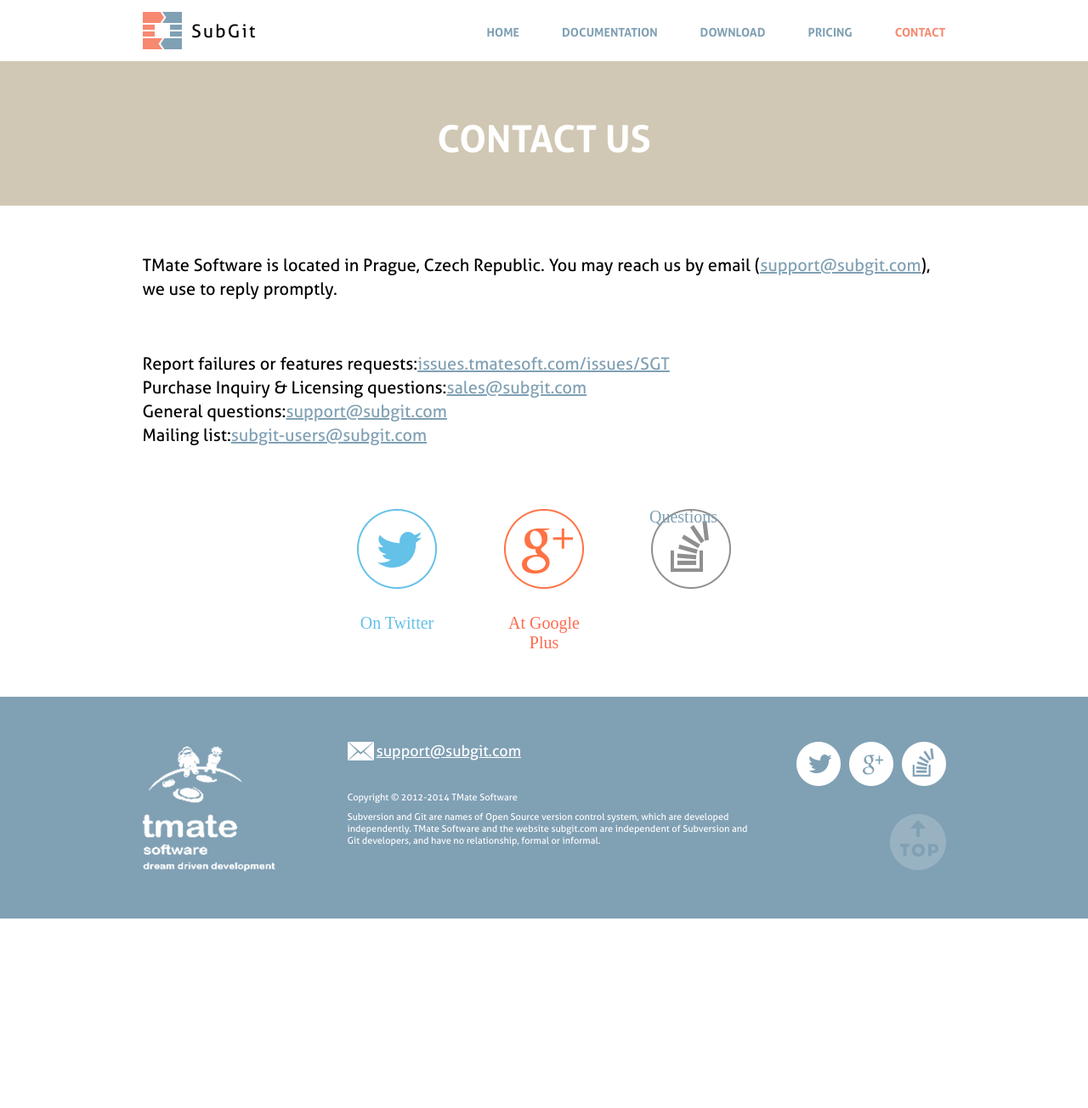
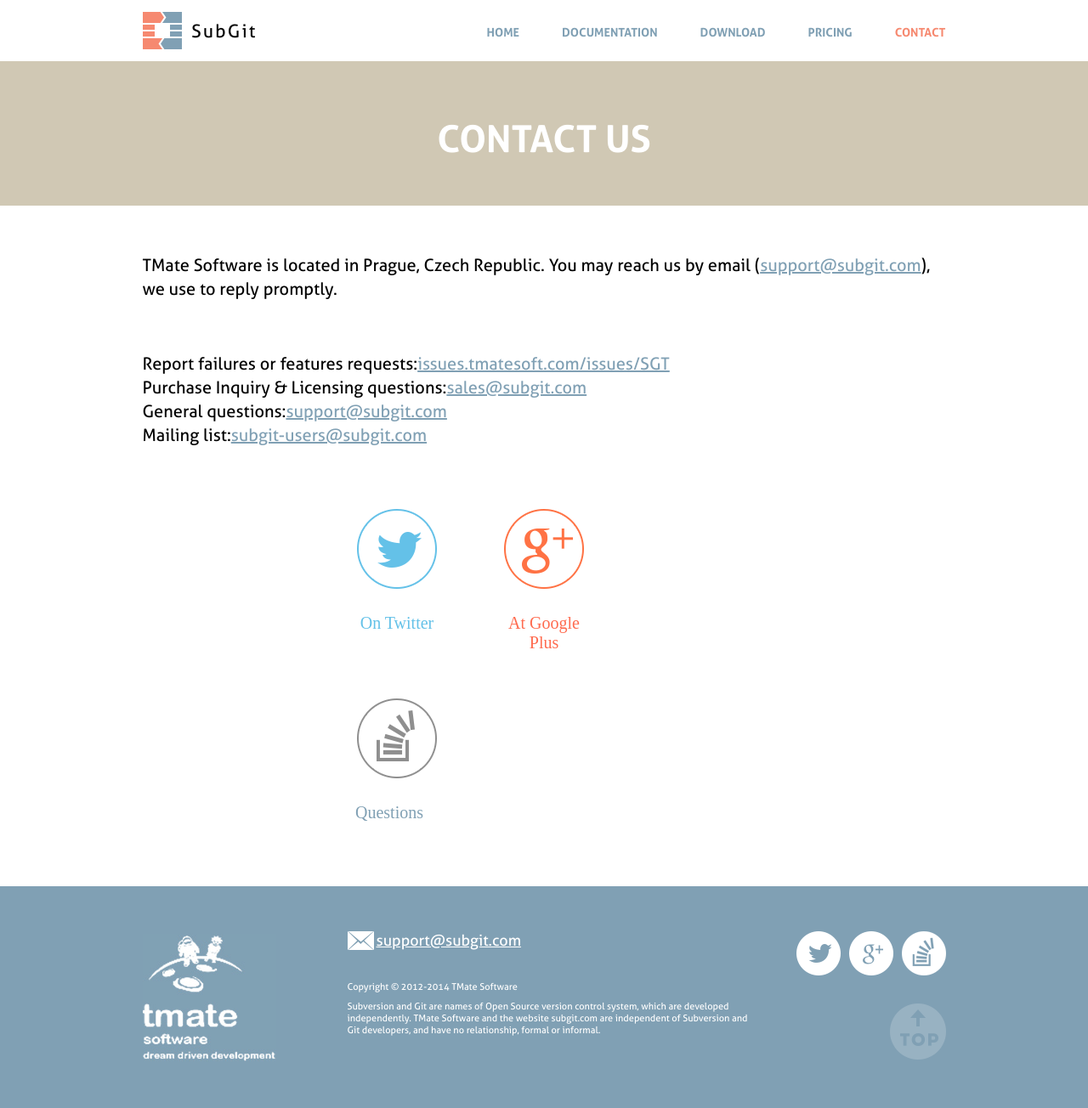
Before and after one commit to waaa/tmate.github.io, a Jekyll site: the page built from contacts.html, in a window 1280 px wide. Shown: the whole page at 85% size. Built offline with Jekyll 4.4.1, drawn with Linux system fonts in a browser that asks for light colours; Markdown is read by kramdown in place of the engine named in the settings; comment, search, counter and statistics services are not loaded; before the commit the page ends 1081 px from its top, so only the background shows below that.

```diff
--- a/css/main.css
+++ b/css/main.css
@@ -189,7 +189,7 @@
 #twitter:hover{background:url(../img/twitter_on.png) no-repeat;}
 #google_plus{background:url(../img/google_plus.png) no-repeat;margin-right:75px; padding-top:125px; text-align:center; color:#ff6b4f !important;}
 #google_plus:hover{background:url(../img/google_plus_on.png) no-repeat;}
-#stack_overflow{background:url(../img/stack_overflow.png) no-repeat;}
+#stack_overflow{background:url(../img/stack_overflow.png) no-repeat;margin-right:75px;padding-top:125px; }
 #stack_overflow:hover{background:url(../img/stack_overflow_on.png) no-repeat;}
 
 #prices_wraper{height:680px; overflow:hidden; position:relative;}
```
